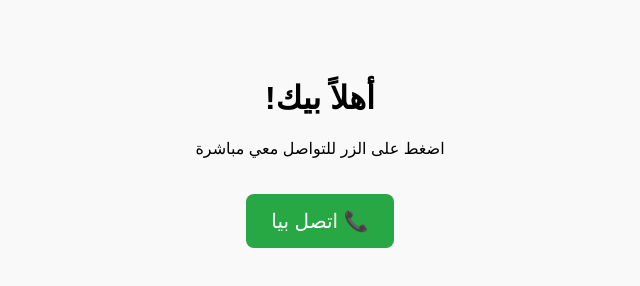
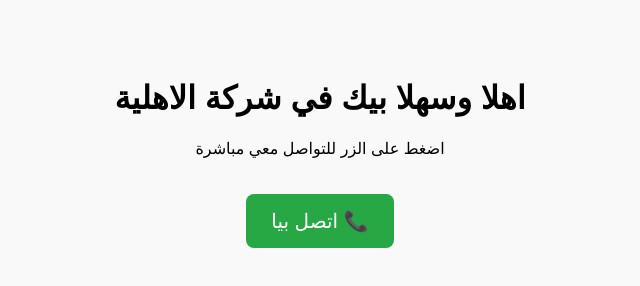
Before and after one commit to malak951/call-me-, a plain HTML site: page index.html in a window 1280 px wide. Shown: the whole page, without its empty margins (320-960 px from the left). Drawn offline with Linux system fonts and the light colour scheme.

Commit message:
Update index.html

```diff
--- a/index.html
+++ b/index.html
@@ -27,7 +27,7 @@
   </style>
 </head>
 <body>
-  <h1>أهلاً بيك!</h1>
+  <h1>  اهلا وسهلا بيك في شركة الاهلية </h1>
   <p>اضغط على الزر للتواصل معي مباشرة</p>
   <a href="tel:0123456789" class="call-button">📞 اتصل بيا</a>
 </body>
```
